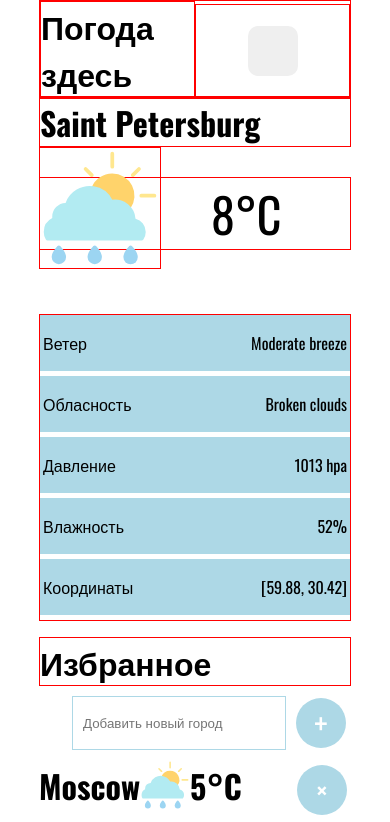
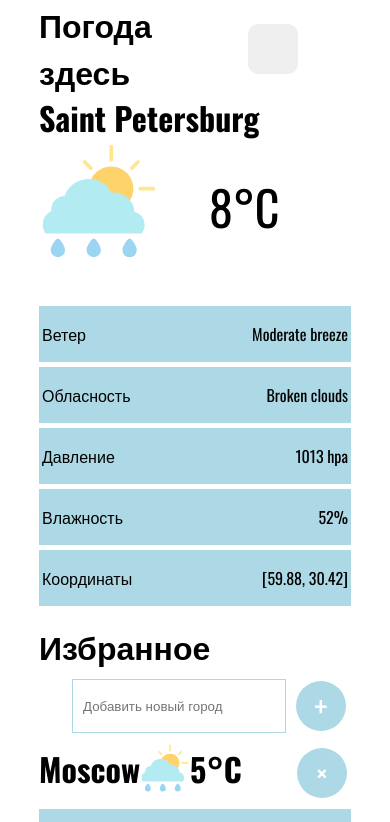
Before and after one commit to julesadikhanyan/weather, a website: page index.html in a window 390 px wide. Shown: the top 822 px of the page. Drawn offline with nearby package versions, Linux system fonts and the light colour scheme.

Commit message:
final commit

```diff
--- a/style.css
+++ b/style.css
@@ -21,7 +21,7 @@
     .weather-here {
         font-size: 4rem;
         margin: 0;
-        border: 1px solid red;
+        /*border: 1px solid red;*/
     }
 
     .new-location {
@@ -29,7 +29,7 @@
         justify-content: center;
         align-items: center;
         margin-top: 3px;
-        border: 1px solid red;
+        /*border: 1px solid red;*/
     }
 
     button {
@@ -56,23 +56,23 @@
           width: 250px;
           float: left;
           margin-right: 50px;
-          border: 1px solid red;
+          /*border: 1px solid red;*/
       }
     h2 {
         font-size: 3rem;
         margin: 0;
-        border: 1px solid red;
+        /*border: 1px solid red;*/
     }
 
     .my-city p {
         font-size: 5rem;
-        border: 1px solid red;
+        /*border: 1px solid red;*/
     }
     ul {
         list-style-type: none;
         padding: 0;
 
-        border: 1px solid red;
+        /*border: 1px solid red;*/
     }
 
     ul li {
@@ -181,7 +181,7 @@
     header {
         grid-template-columns: repeat(2, 1fr);
         grid-template-areas: "weather-here new-location";
-        border: 1px solid red;
+        /*border: 1px solid red;*/
     }
 
     .weather-here {
@@ -222,7 +222,7 @@
     h2 {
         font-size: 2rem;
         margin: 0;
-        border: 1px solid red;
+        /*border: 1px solid red;*/
     }
     input {
         width: 200px;
```
